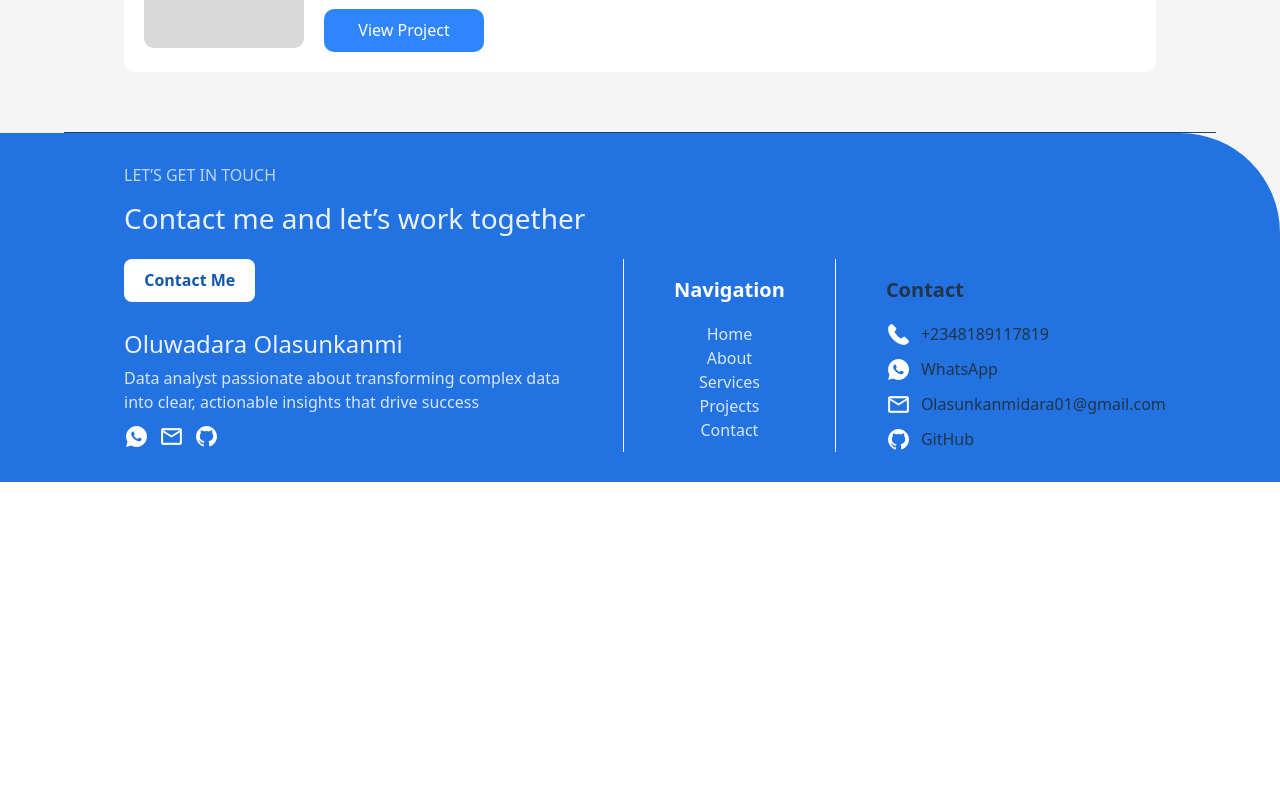
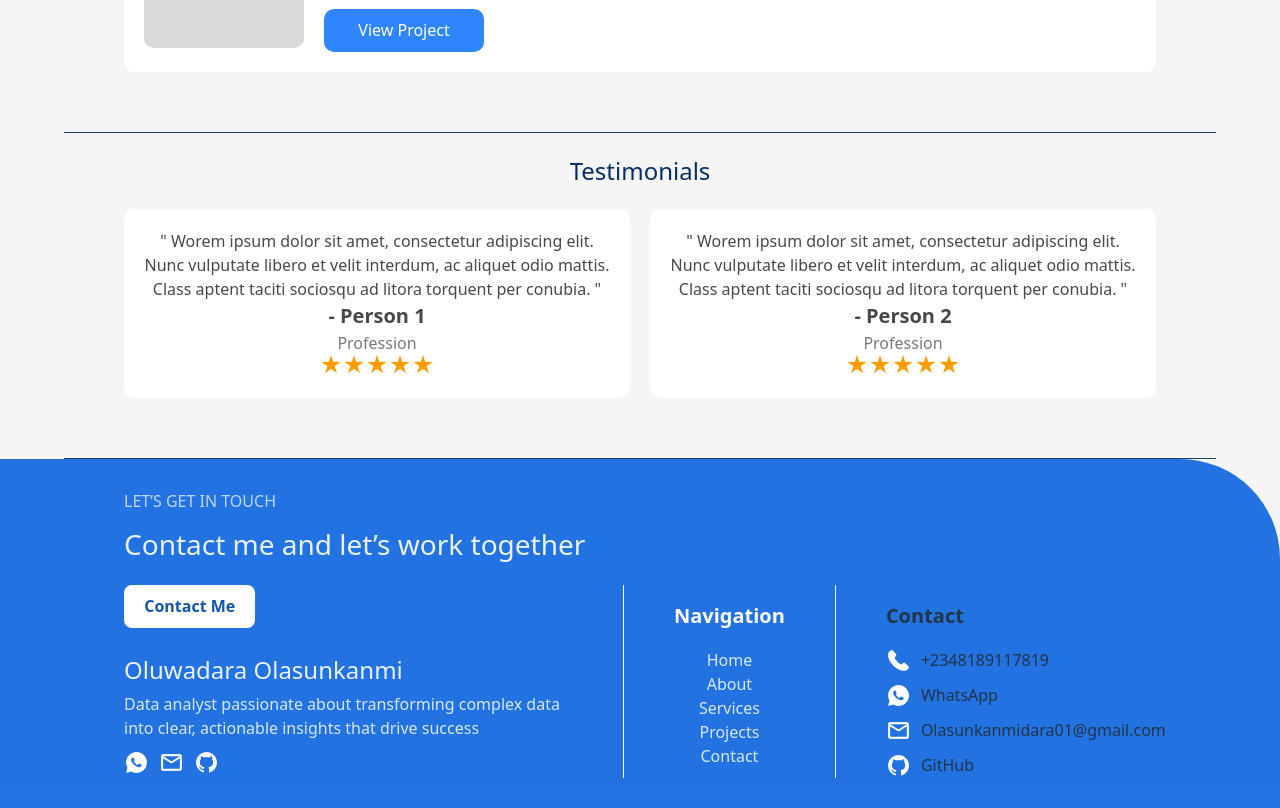
Before and after one commit to Adebobola01/Dara-portfolio, a React (Vite) app: page / in a window 1280 px wide. Shown: the part 2520-3328 px from the top of the page. Before the commit the page ends 3002 px from the top, so only its background shows below. Built offline with nearby package versions, Linux system fonts and the light colour scheme.

Commit message:
feat: added the testimonials section

```diff
--- a/src/App.jsx
+++ b/src/App.jsx
@@ -5,6 +5,7 @@ import Hero from "./components/hero";
 import Navbar from "./components/Navbar";
 import Projects from "./components/Projects";
 import Services from "./components/services";
+import Testimonials from "./components/testimonials";
 
 function App() {
   return (
@@ -15,6 +16,7 @@ function App() {
         <About />
         <Services />
         <Projects />
+        <Testimonials />
       </main>
       <Footer />
     </div>
--- /dev/null
+++ b/src/components/testimonials/index.jsx
@@ -0,0 +1,39 @@
+import styles from "./testimonials.module.scss";
+import starsIcon from "../../assets/stars.png";
+
+const Testimonial = ({ content, name, profession }) => {
+  return (
+    <div className={styles.testimonial_container}>
+      <blockquote>{`" ${content} "`}</blockquote>
+      <span>- {name}</span>
+      <p>{profession}</p>
+      <img src={starsIcon} alt="stars icon" />
+    </div>
+  );
+};
+
+const Testimonials = () => {
+  return (
+    <section className={styles.testimonials}>
+      <h2>Testimonials</h2>
+      <div>
+        <Testimonial
+          content={
+            "Worem ipsum dolor sit amet, consectetur adipiscing elit. Nunc vulputate libero et velit interdum, ac aliquet odio mattis. Class aptent taciti sociosqu ad litora torquent per conubia."
+          }
+          name="Person 1"
+          profession="Profession"
+        />
+        <Testimonial
+          content={
+            "Worem ipsum dolor sit amet, consectetur adipiscing elit. Nunc vulputate libero et velit interdum, ac aliquet odio mattis. Class aptent taciti sociosqu ad litora torquent per conubia."
+          }
+          name="Person 2"
+          profession="Profession"
+        />
+      </div>
+    </section>
+  );
+};
+
+export default Testimonials;
--- /dev/null
+++ b/src/components/testimonials/testimonials.module.scss
@@ -0,0 +1,42 @@
+.testimonial_container {
+  background-color: #fff;
+  border-radius: 1rem;
+  padding: 2rem;
+  color: #484848;
+  //   align-items: center;
+  text-align: center;
+  //   display: flex;
+
+  blockquote {
+    font-size: 1.6rem;
+    font-weight: 500;
+    color: #484848;
+    margin: 0;
+  }
+  span {
+    font-size: 2rem;
+    font-weight: 600;
+  }
+  p {
+    margin: 0;
+    font-size: 1.6rem;
+    font-weight: 400;
+    color: #00000087;
+  }
+}
+
+.testimonials {
+  //   display: flex;
+  padding-top: 2rem !important;
+  text-align: center;
+  h2 {
+    font-size: 2.4rem;
+    font-weight: 500;
+    color: #032e65;
+    margin: 0 0 2rem;
+  }
+  & > div {
+    display: flex;
+    gap: 2rem;
+  }
+}
```
Also changed, not shown: src/assets/stars.png (added).
